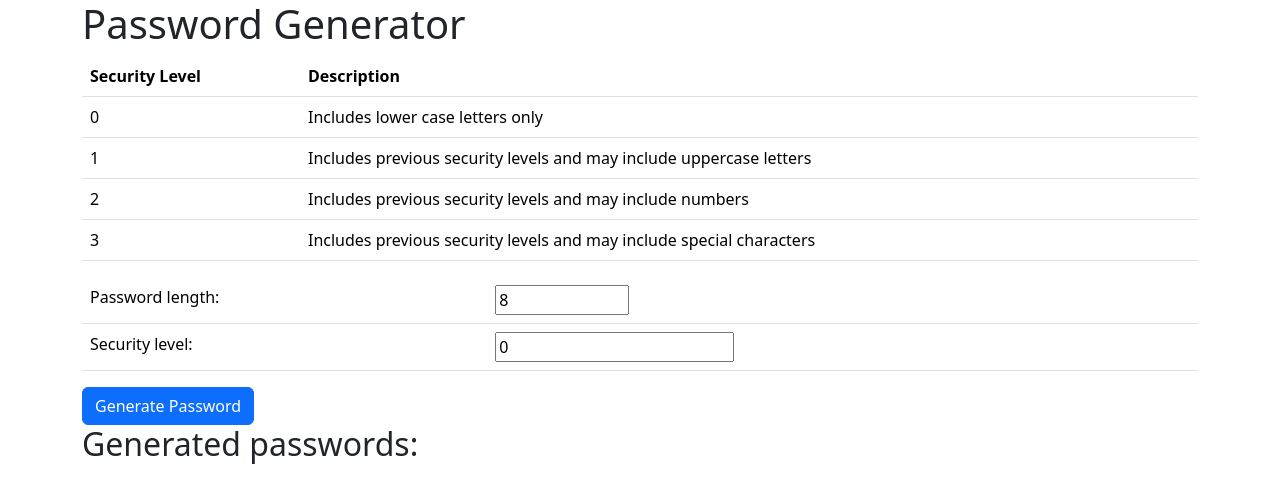
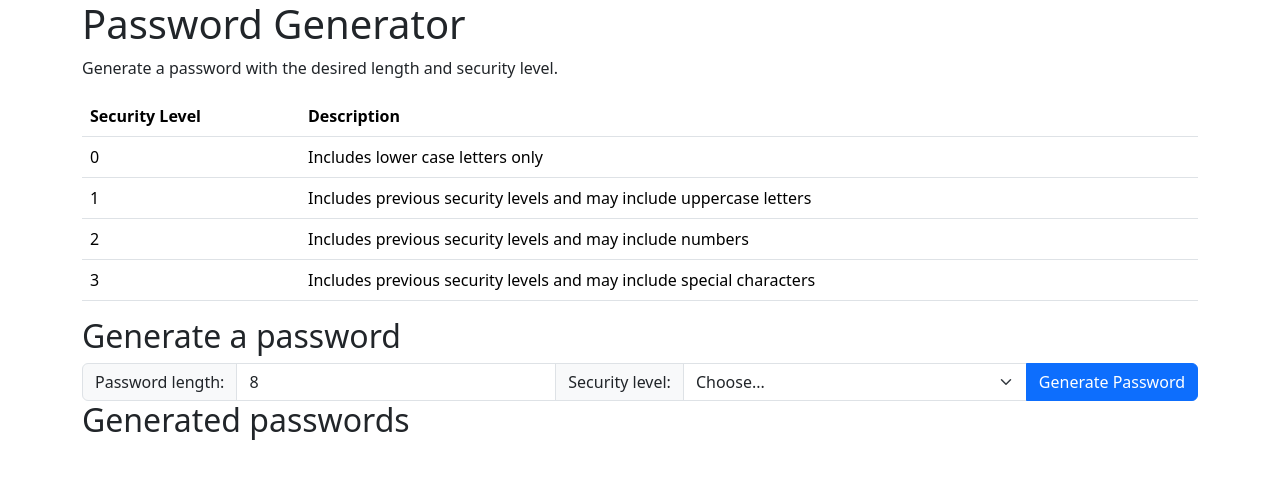
Before and after one commit to DWaltenburg/Typescript-PasswordGenerator, a plain HTML site: page index.html in a window 1280 px wide. Drawn offline with nearby package versions, Linux system fonts and the light colour scheme.

Commit message:
Made inputs a bootstrap input group with the button

```diff
--- a/index.html
+++ b/index.html
@@ -11,11 +11,20 @@
     <script src="https://cdn.jsdelivr.net/npm/bootstrap@5.3.2/dist/js/bootstrap.bundle.min.js"
         integrity="sha384-C6RzsynM9kWDrMNeT87bh95OGNyZPhcTNXj1NW7RuBCsyN/o0jlpcV8Qyq46cDfL"
         crossorigin="anonymous"></script>
-        <style src="styles.css"></style>
 </head>
 <script>
     const pwg = new PasswordGenerator();
     function generatePassword() {
+        //warn no level selected
+        if ($("#securityLevel").val() == "Choose...") {
+            alert("Please select a security level.");
+            //TODO:
+            //make this a bootstrap alert
+            // or flashing red border around the select box
+            // or flashing yellow in the select box
+
+            return;
+        }
         // Get the password length and security level from the input fields
         let passwordLength = $("#passwordLength").val() != "" && $("#passwordLength").val() <= 1000000? $("#passwordLength").val() : 8;
         let securityLevel = $("#securityLevel").val() != "" ? $("#securityLevel").val() : 3;
@@ -54,7 +63,7 @@
         <div class="row">
             <div class="col-12">
                 <h1>Password Generator</h1>
-                <div class="form-group">
+                <p>Generate a password with the desired length and security level.</p>
                 <table class="table">
                     <thead>
                         <tr>
@@ -81,24 +90,21 @@
                         </tr>
                     </tbody>
                 </table>
-                    <table class="table">
-                        <tbody>
-                            <tr>
-                                <td><label for="passwordLength">Password length:</label></td>
-                                <td><input type="number" id="passwordLength" value="8" min="1" max="1000000"></td>
-                            </tr>
-                            <tr>
-                                <td><label for="securityLevel">Security level:</label></td>
-                                <td><input type="number" id="securityLevel" value="0" min="0"></td>
-                            </tr>
-
-                        </tbody>
-
-                    </table>
-
+                <h2>Generate a password</h2>
+                <div class="input-group">
+                    <label class="input-group-text" for="passwordLength">Password length:</label>
+                    <input type="number" class="form-control" id="passwordLength" value="8" min="1" max="1000000">
+                    <label class="input-group-text" for="securityLevel">Security level:</label>
+                    <select class="form-select" id="securityLevel">
+                        <option selected>Choose...</option>
+                        <option value="0">Level 0: Lowercase</option>
+                        <option value="1">Level 1: Uppercase</option>
+                        <option value="2">Level 2: Numbers</option>
+                        <option value="3">Level 3: Special Characters</option>
+                    </select>
+                    <button type="button" class="btn btn-primary" onclick="generatePassword()">Generate Password</button>
                 </div>
-                <button type="button" class="btn btn-primary" onclick="generatePassword()">Generate Password</button>
-                <h2>Generated passwords:</h2>
+                <h2>Generated passwords</h2>
                 <table class="table" id="generatedPasswords">
                     <tbody>
                     </tbody>
```
Lines whose indentation alone changed are shown as unchanged.
